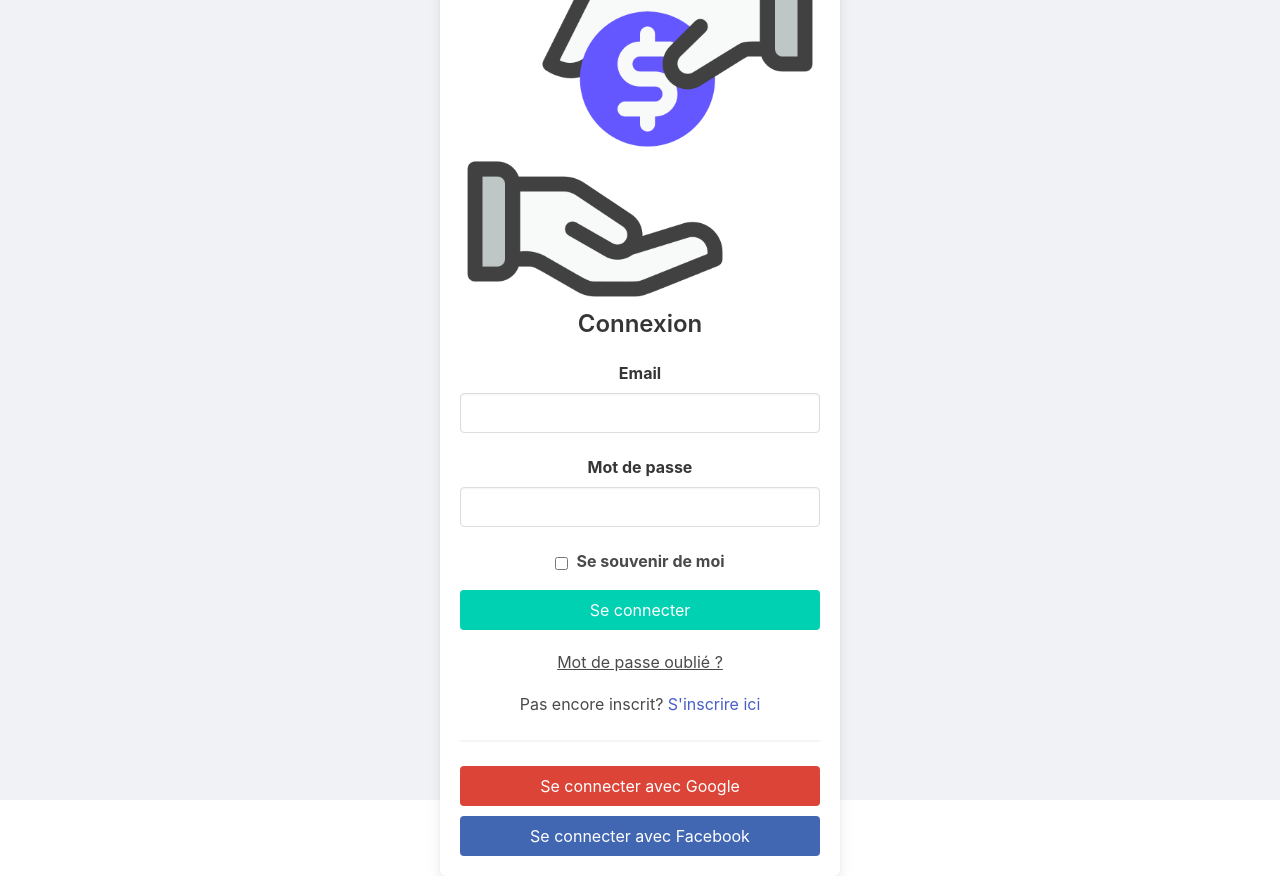
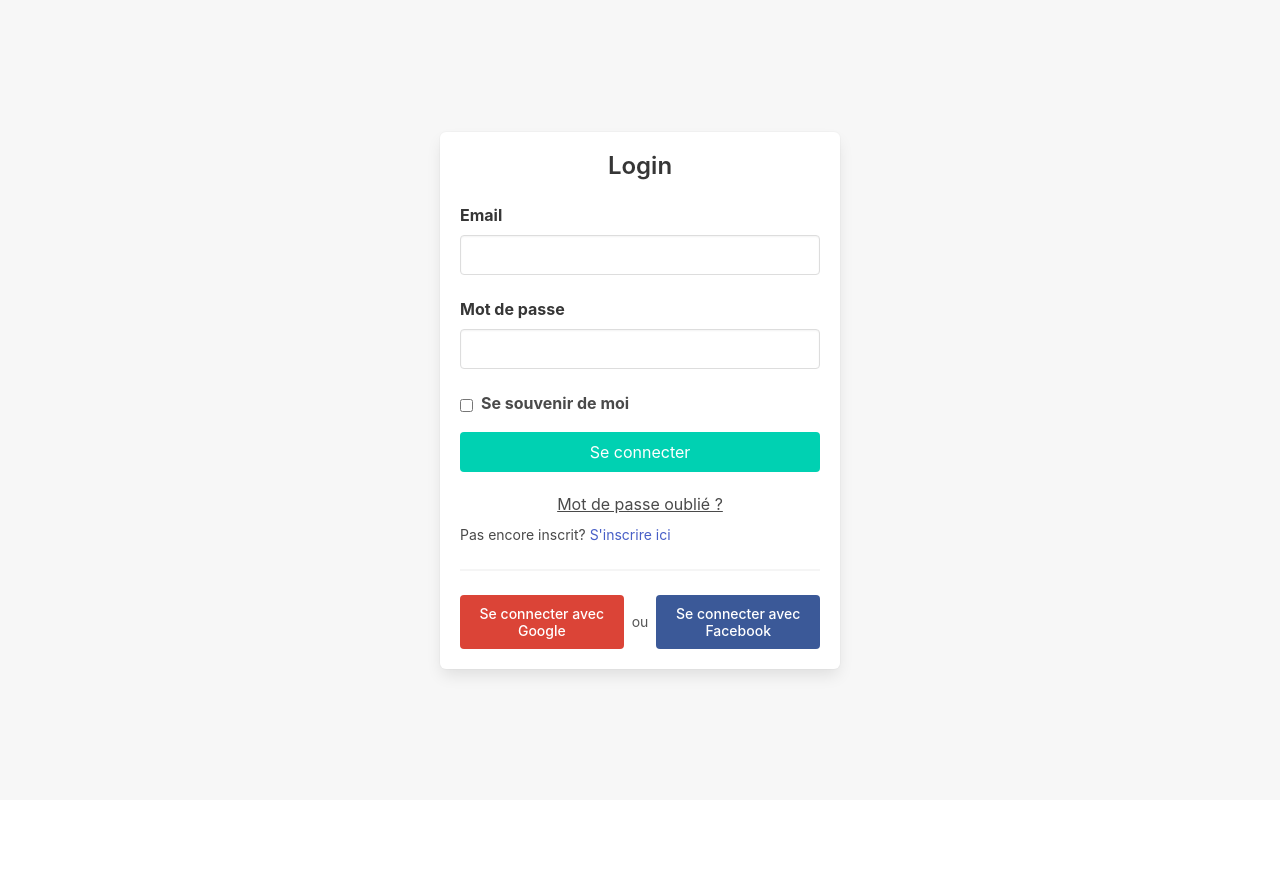
Before and after one commit to RouaBenSlama/TP1-web-2, a React (Vite) app: page /connexion in a window 1280 px wide. After the commit the page ends 800 px from the top, so only its background shows below. Built offline with nearby package versions, Linux system fonts and the light colour scheme; no server answers.

Commit message:
Style changes login page

```diff
--- /dev/null
+++ b/index.js
@@ -0,0 +1 @@
+import 'semantic-ui-css/semantic.min.css'
--- a/package.json
+++ b/package.json
@@ -11,12 +11,14 @@
   "dependencies": {
     "bulma": "^0.9.4",
     "emoji-picker-react": "^4.12.0",
-    "firebase": "^10.14.0",
+    "firebase": "^10.14.1",
     "fortawesome": "^0.0.1-security",
     "react": "^18.2.0",
     "react-dom": "^18.2.0",
     "react-fontawesome": "^1.7.1",
     "react-router-dom": "^6.26.2",
+    "semantic-ui-css": "^2.5.0",
+    "semantic-ui-react": "^2.1.5",
     "zustand": "^5.0.0"
   },
   "devDependencies": {
--- a/src/composants/PageConnexion.css
+++ b/src/composants/PageConnexion.css
@@ -3,58 +3,110 @@
   justify-content: center;
   align-items: center;
   height: 100vh;
-  background-color: #f0f2f5;
+  background-color: #f7f7f7; /* Changed background color to cover the entire screen */
 }
 
 .login-box {
   width: 400px;
   padding: 20px;
+  background-color: #ffffff;
+  box-shadow: 0 4px 8px rgba(0, 0, 0, 0.1);
   border-radius: 8px;
-  box-shadow: 0px 2px 8px rgba(0, 0, 0, 0.1);
-  text-align: center;
 }
 
-.password-toggle {
-  cursor: pointer;
-  position: absolute;
-  right: 10px;
-  top: 50%;
-  transform: translateY(-50%);
-  color: #007bff;
+.title {
+  font-size: 1.5rem; /* Reduced font size */
 }
 
-.remember-me {
-  justify-content: center;
-  margin-bottom: 15px;
+.label, .forgot-password-link {
+  font-size: 0.875rem; /* Reduced font size */
 }
 
-.social-login .is-google {
-  background-color: #db4437; /* Couleur rouge de Google */
-  color: white;
-  border: none;
-  margin-bottom: 10px;
+.input, .button {
+  font-size: 0.875rem; /* Reduced font size */
 }
 
-.social-login .is-google:hover {
-  background-color: #c23321; /* Couleur plus foncée au survol */
+.has-text-danger {
+  font-size: 0.875rem; /* Reduced font size */
 }
 
-.social-login .is-facebook {
-  background-color: #4267B2; /* Couleur bleue de Facebook */
-  color: white;
+.register-link {
+  font-size: 0.875rem; /* Reduced font size */
+}
+
+/* Social login buttons */
+.social-login {
+  margin-top: 1.5rem;
+}
+
+.button-group {
+  display: flex;
+  justify-content: space-between;
+  align-items: center;
+}
+
+.social-button {
+  display: inline-flex;
+  align-items: center;
+  justify-content: center;
+  width: 48%;
+  padding: 10px;
+  border-radius: 4px;
+  font-size: 0.875rem;
+  font-weight: 500;
+  cursor: pointer;
   border: none;
 }
 
-.social-login .is-facebook:hover {
-  background-color: #365899; /* Couleur plus foncée au survol */
+.google-button {
+  background-color: #db4437;
+  color: white;
 }
 
-.forgot-password-link,
-.register-link {
-  text-align: center;
-  margin: 10px 0;
+.google-button:hover {
+  background-color: #e57365; /* Brighter red on hover */
 }
 
-.cancel-btn {
-  margin-top: 10px;
+/* Explicitly set icon color for visibility */
+.google-button i,
+.facebook-button i {
+  color: white !important;  /* Ensure the icon color is white */
 }
+
+.facebook-button {
+  background-color: #3b5998;
+  color: white;
+}
+
+.facebook-button:hover {
+  background-color: #4c70ba; /* Slightly lighter blue on hover */
+}
+
+.social-button i {
+  margin-right: 8px;
+  font-size: 1rem;
+}
+
+.or-text {
+  font-size: 0.875rem;
+  color: #555;
+  padding: 0 8px;
+  white-space: nowrap;
+}
+
+/* Mobile-friendly adjustments */
+@media (max-width: 480px) {
+  .social-button {
+      width: 100%;
+      margin-bottom: 10px;
+  }
+
+  .button-group {
+      flex-direction: column;
+      align-items: stretch;
+  }
+
+  .or-text {
+      display: none; /* Remove 'ou' for small screens */
+  }
+}
--- a/src/composants/PageConnexion.jsx
+++ b/src/composants/PageConnexion.jsx
@@ -3,7 +3,7 @@ import { signInWithEmailAndPassword, signInWithPopup, sendPasswordResetEmail } f
 import { auth, googleProvider, facebookProvider } from '../Firebase';
 import { Link } from 'react-router-dom';
 import "./PageConnexion.css";
-import Logo from "./5932535.png";
+
 
 const Connexion = () => {
     const [email, setEmail] = useState('');
@@ -77,8 +77,7 @@ const Connexion = () => {
     return (
         <div className="login-container">
             <div className="login-box box">
-                <img src={Logo} alt="Logo" className="logo" />
-                <h2 className="title is-4">Connexion</h2>
+                <h2 className="title is-4">Login</h2>
                 <form onSubmit={handleLogin}>
                     <div className="field">
                         <label className="label">Email</label>
@@ -157,9 +156,16 @@ const Connexion = () => {
                         </p>
                         <hr />
                         <div className="social-login">
-                            <button className="button is-google is-fullwidth" onClick={handleGoogleLogin}>Se connecter avec Google</button>
-                            <button className="button is-facebook is-fullwidth" onClick={handleFacebookLogin}>Se connecter avec Facebook</button>
+                        <div className="button-group">
+                            <button className="social-button google-button" onClick={handleGoogleLogin}>
+                                Se connecter avec Google
+                            </button>
+                            <span className="or-text">ou</span>
+                            <button className="social-button facebook-button" onClick={handleFacebookLogin}>
+                                 Se connecter avec Facebook
+                            </button>
                         </div>
+                    </div>
                     </>
                 )}
             </div>
--- a/src/composants/PageRegister.jsx
+++ b/src/composants/PageRegister.jsx
@@ -40,7 +40,7 @@ const Register = () => {
 
     return (
         <div className="auth-container">
-            <h2>Inscription</h2>
+            <h2>SignUp</h2>
             <form onSubmit={handleRegister}>
                 <div className="input-group">
                     <label>Email</label>
@@ -70,7 +70,7 @@ const Register = () => {
                     />
                 </div>
                 {error && <p className="error">{error}</p>}
-                <button type="submit">Inscrire</button>
+                <button type="submit">SignUp</button>
             </form>
         </div>
     );
```
Also changed, not shown: 1 other file (tests, documents, lock files or other folders).
